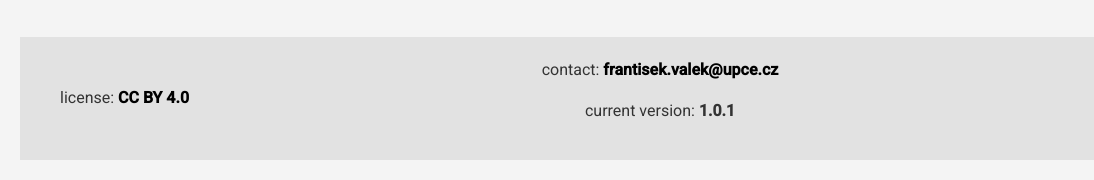
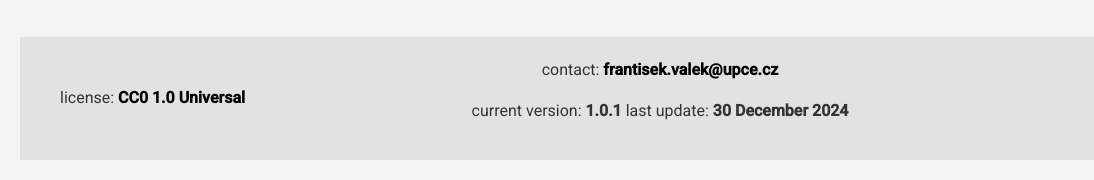
Before and after one commit to valekfrantisek/CuneiformTextAnalysis, a plain HTML site: page frontend/index.html in a window 1280 px wide. Shown: the part 2325-2505 px from the top of the page, 0-1094 px from the left. Drawn offline with Linux system fonts and the light colour scheme; a web font is replaced by a local one.

Commit message:
web app update

```diff
--- a/frontend/index.html
+++ b/frontend/index.html
@@ -143,10 +143,10 @@
 
     <div class="container-footer">
         <div class="footer-content">
-            <span class="footer-left">license: <a href="https://creativecommons.org/licenses/by/4.0/">CC BY 4.0</a></span>
+            <span class="footer-left">license: <a href="https://creativecommons.org/publicdomain/zero/1.0/">CC0 1.0 Universal</a></span>
             <span class="footer-center">
                 contact: <a href="mailto:frantisek.valek@upce.cz">frantisek.valek@upce.cz</a>
-                <p>current version: <b>1.0.1</b></p>
+                <p>current version: <b>1.0.1</b> last update: <b>30 December 2024</b></p>
             </span>
             <span class="footer-right">
                 <a href="https://github.com/valekfrantisek/CuneiformTextAnalysis">
```
